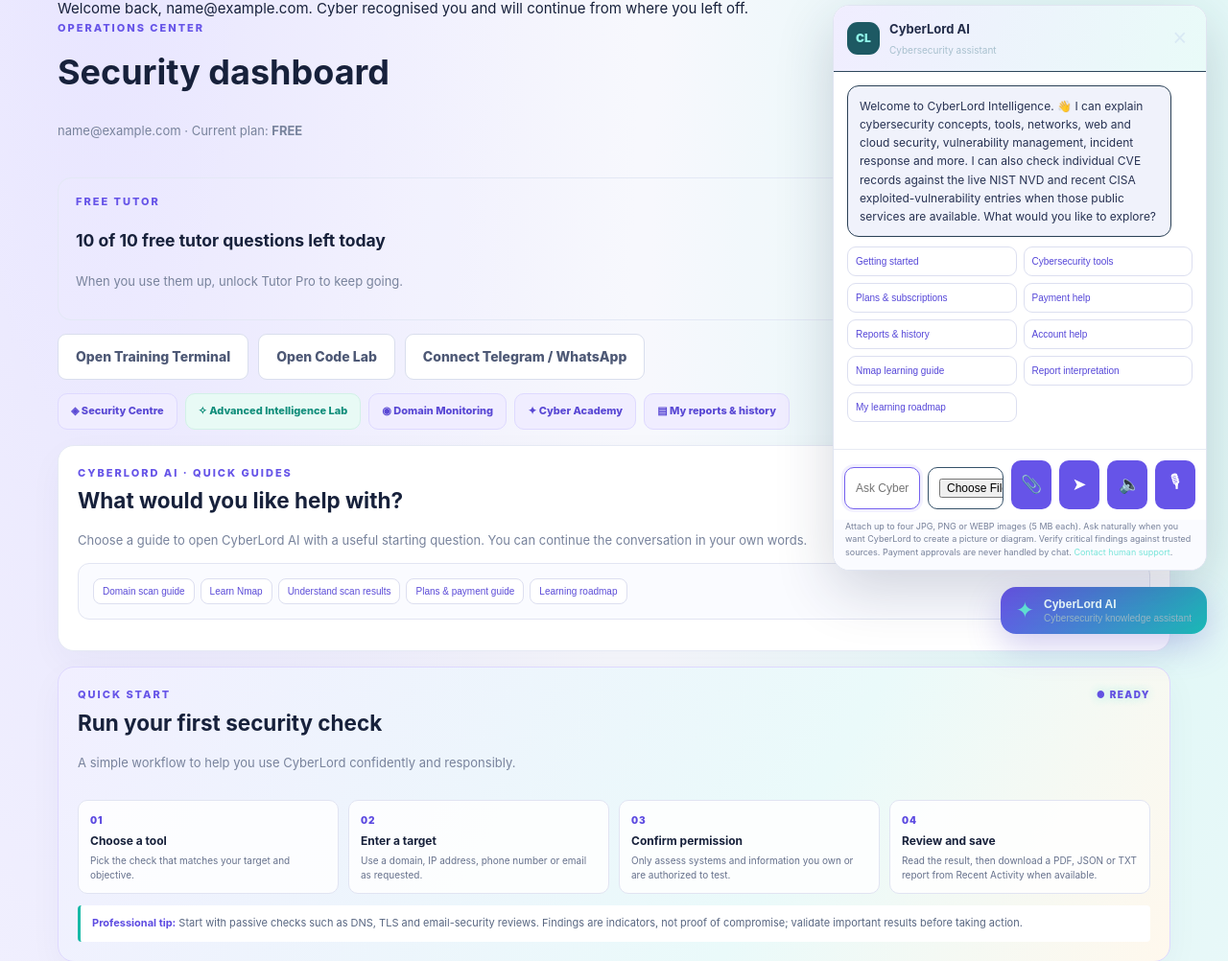
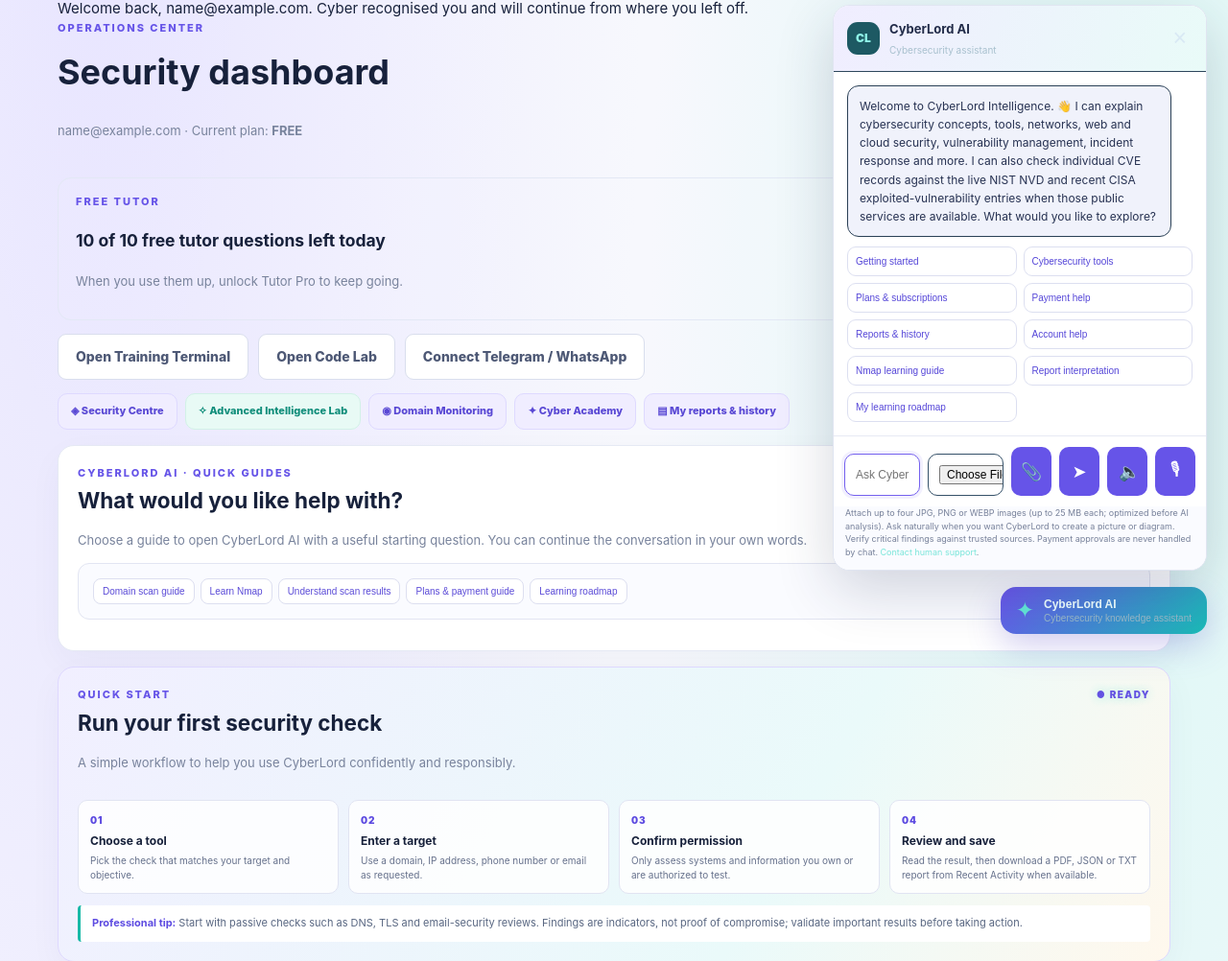
Before and after one commit to mic356/CyberLord-Domain-Intelligence-V2, a Flask app: page /dashboard in a window 1280 px wide, after a click that opens the changed part. Shown: the part 117-1119 px from the top of the page at 96% size. Run offline with Flask 3, Linux system fonts and the light colour scheme; the visitor is signed in with stand-in values (Sample User, id 1); data that the repository does not hold is empty; parts of the project's set-up code (start-up, migrations or seed data) failed here and were passed over; some libraries are stand-ins or nearby versions.

Commit message:
CYBERLORD UPGRADE V2

```diff
--- a/static/app.js
+++ b/static/app.js
@@ -1,3 +1,18 @@
+async function cyberLordPrepareImage(file){
+  if(!/^image\/(png|jpeg|webp)$/.test(file.type)||file.size>25*1024*1024)throw new Error("Use JPG, PNG or WEBP images up to 25 MB each.");
+  let bitmap;try{bitmap=await createImageBitmap(file);}catch(e){throw new Error("This image could not be opened. Try JPG, PNG or WEBP.");}
+  try{
+    let scale=Math.min(1,4096/Math.max(bitmap.width,bitmap.height));
+    const canvas=document.createElement("canvas");canvas.width=Math.max(1,Math.round(bitmap.width*scale));canvas.height=Math.max(1,Math.round(bitmap.height*scale));
+    const ctx=canvas.getContext("2d");ctx.fillStyle="#ffffff";ctx.fillRect(0,0,canvas.width,canvas.height);ctx.drawImage(bitmap,0,0,canvas.width,canvas.height);
+    let quality=0.9, blob=await new Promise(resolve=>canvas.toBlob(resolve,"image/jpeg",quality));
+    while(blob&&blob.size>4500000&&quality>0.5){quality-=0.08;blob=await new Promise(resolve=>canvas.toBlob(resolve,"image/jpeg",quality));}
+    if(!blob||blob.size>4500000)throw new Error("This image is too large to optimize. Try a smaller image.");
+    const data=await new Promise((resolve,reject)=>{const reader=new FileReader();reader.onload=()=>resolve(String(reader.result).split(",")[1]);reader.onerror=reject;reader.readAsDataURL(blob);});
+    return {mime_type:"image/jpeg",data};
+  }finally{bitmap.close();}
+}
+
 document.querySelectorAll(".scan-form").forEach(form=>{
  form.addEventListener("submit",async e=>{
   e.preventDefault(); const button=form.querySelector("button"), card=form.closest(".tool-card"), out=card.querySelector(".result");
@@ -227,8 +242,7 @@ document.querySelectorAll(".tool-card").forEach(card=>{
   let selectedImages=[];
   function readImages(files){
     return Promise.all(Array.from(files||[]).slice(0,4).map(file=>{
-      if(!/^image\/(png|jpeg|webp)$/.test(file.type)||file.size>5*1024*1024)throw new Error("Use JPG, PNG or WEBP images under 5 MB each.");
-      return new Promise((resolve,reject)=>{const reader=new FileReader();reader.onload=()=>resolve({mime_type:file.type,data:String(reader.result).split(",")[1]});reader.onerror=reject;reader.readAsDataURL(file);});
+      return cyberLordPrepareImage(file);
     }));
   }
   if(attachBtn&&imageInput)attachBtn.addEventListener("click",()=>imageInput.click());
@@ -273,8 +287,7 @@ document.querySelectorAll(".tool-card").forEach(card=>{
     }
     function readSelected(files){
       return Promise.all(Array.from(files||[]).slice(0,4).map(file=>{
-        if(!/^image\/(png|jpeg|webp)$/.test(file.type)||file.size>5*1024*1024)throw new Error("Use JPG, PNG or WEBP images under 5 MB each.");
-        return new Promise((resolve,reject)=>{const reader=new FileReader();reader.onload=()=>resolve({mime_type:file.type,data:String(reader.result).split(",")[1]});reader.onerror=reject;reader.readAsDataURL(file);});
+        return cyberLordPrepareImage(file);
       }));
     }
     if(attachBtn&&imageInput){
--- a/templates/dashboard.html
+++ b/templates/dashboard.html
@@ -96,7 +96,7 @@
     </div>
   </div>
   <form class="cl-ai-compose" id="cl-ai-form"><input id="cl-ai-input" maxlength="1800" placeholder="Ask CyberLord anything…" autocomplete="off"><input type="file" id="cl-ai-image" accept="image/png,image/jpeg,image/webp" multiple hidden><button type="button" id="cl-ai-attach" aria-label="Attach image" title="Attach a picture">📎</button><button type="submit" aria-label="Send message">➤</button><button type="button" class="voice-toggle" data-voice-toggle aria-pressed="false" aria-label="Listen to the AI reply" title="Listen to the reply">🔈</button><button type="button" class="mic-btn" data-mic-btn aria-label="Start voice input" title="Tap to speak; tap again to stop">🎙</button></form>
-  <div class="cl-ai-foot">Attach up to four JPG, PNG or WEBP images (5 MB each). Ask naturally when you want CyberLord to create a picture or diagram. Verify critical findings against trusted sources. Payment approvals are never handled by chat. <a href="mailto:michaelelvistito@gmail.com">Contact human support</a>.</div>
+  <div class="cl-ai-foot">Attach up to four JPG, PNG or WEBP images (up to 25 MB each; optimized before AI analysis). Ask naturally when you want CyberLord to create a picture or diagram. Verify critical findings against trusted sources. Payment approvals are never handled by chat. <a href="mailto:michaelelvistito@gmail.com">Contact human support</a>.</div>
 </aside>
 
 {% endblock %}
```
Also changed, not shown: templates/tutor.html (+8 -6 lines).
